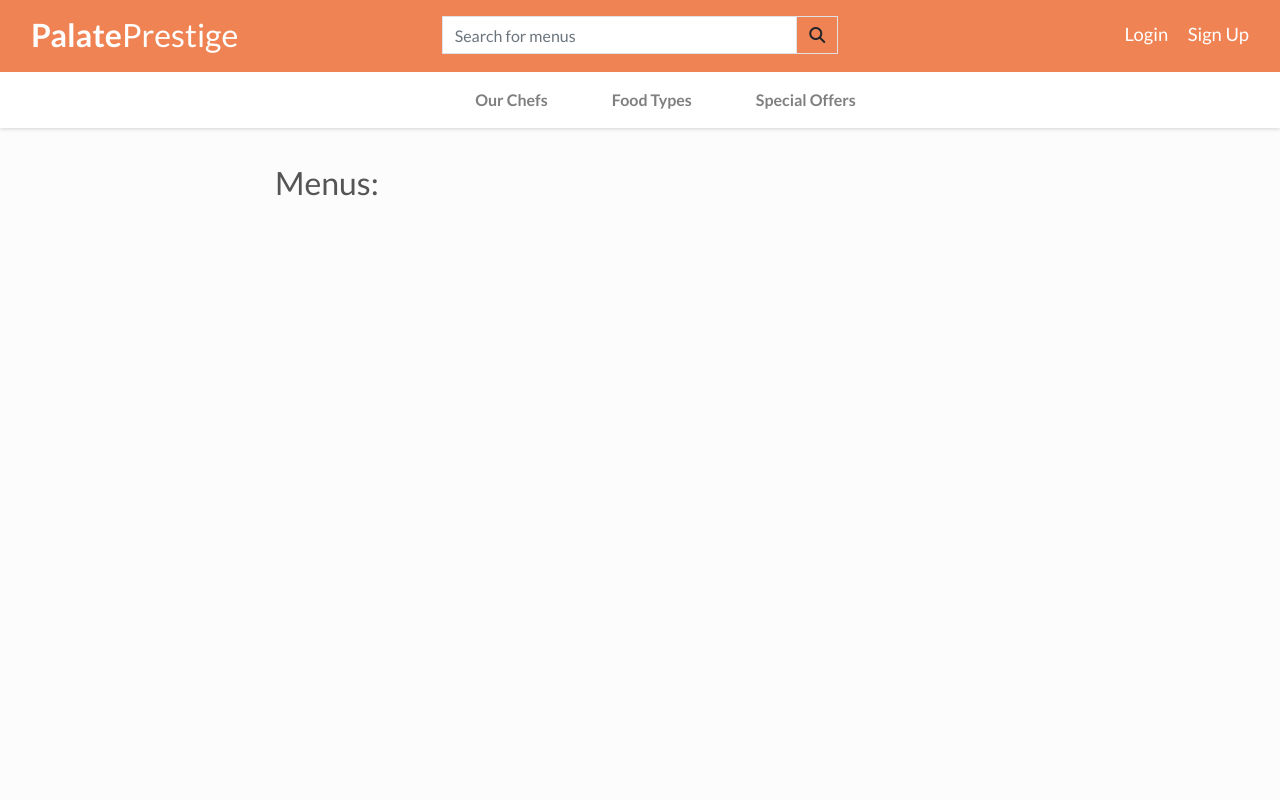
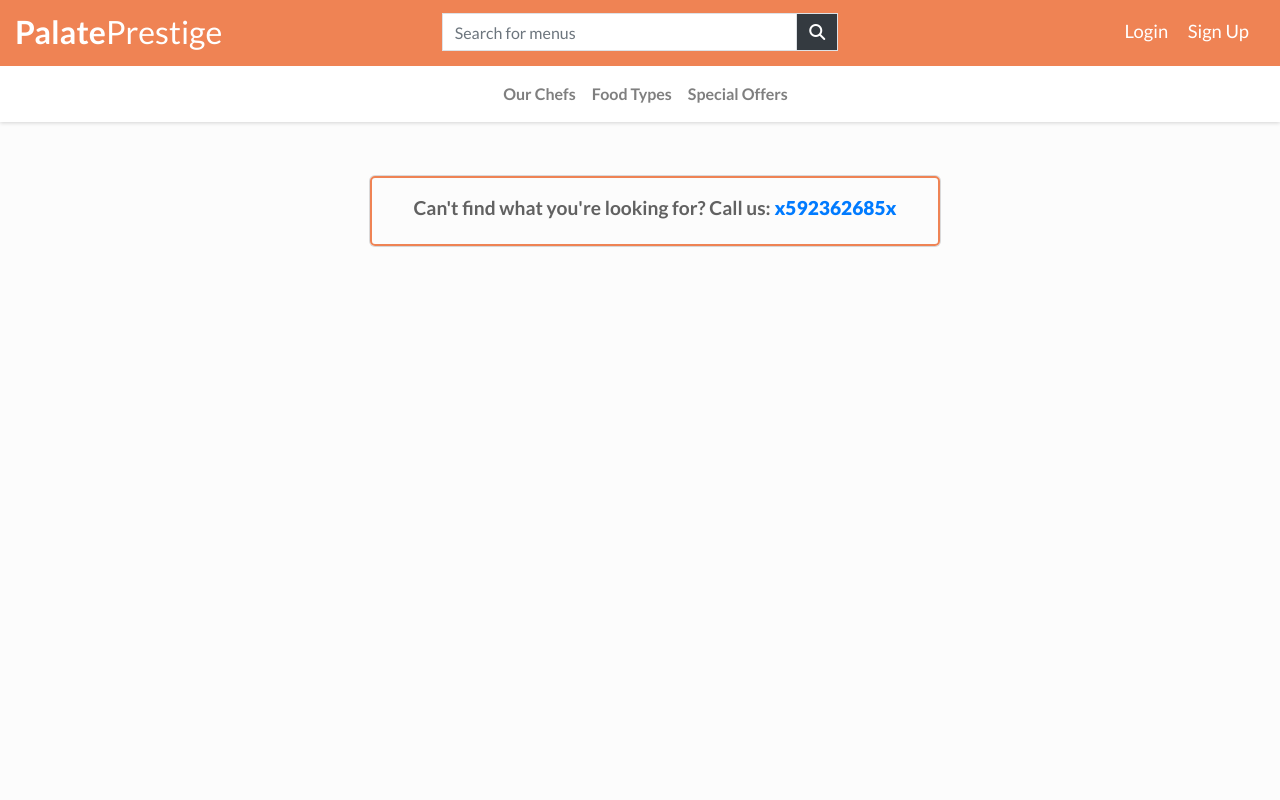
Before and after one commit to JiiXaa/PalatePrestige, a Django app: page /menus/ in a window 1280 px wide. Run offline with Django 3.2, Linux system fonts and the light colour scheme; data that the repository does not hold is empty; some libraries are stand-ins or nearby versions.

Commit message:
Styled the all menus page, and refactored bootstrap classes to work with version 5 instead of 4.

```diff
--- a/menus/templates/menus.html
+++ b/menus/templates/menus.html
@@ -2,49 +2,62 @@
 {% load static %}
 
 {% block extra_js %}
-    <!-- Chef's availability JS -->
-    <script src="{% static 'js/bookings/index.js' %}"></script>
 {% endblock %}
 
 {% block extra_css %}
 {% endblock %}
 
-{% block page_header %}
-  <div class="container header-container">
+{% block content %}
+<div class="overlay"></div>
+<div class="container mt-custom-10rem mt-custom-7rem">
     <div class="row">
-      <div class="col"></div>
+      <div class="col-10 col-lg-6 mx-auto mb-5 pt-3 call-cta">
+        <p class="text-center text-grey-dark">
+          Can't find what you're looking for? Call us:
+          <a href="tel:+x592362685x" class="text-primary"><strong>x592362685x</strong></a>
+        </p>
+      </div>
+        {% if user.is_authenticated and user.chef %}
+        <div class="col-12 text-center mb-4">
+            <a href="{% url 'add_menu' %}" class="btn btn-primary">Add Menu</a>
+        </div>
+        {% endif %}
+        <div class="card-deck">
+          {% for menu in all_menus %}
+            {% for dish in menu.dishes.all %}
+            <!-- Check if first main dish has an image. Only show cards that have image. -->
+              {% if forloop.counter == 1 and dish.image %}
+                <div class="col-12 col-md-6 mb-3">
+                  <div class="card chef-menu-card h-100" data-menu-id="{{ menu.id }}" data-menu-title="{{ menu.title }}" data-chef-id="{{ menu.chef.user_id }}" data-chef-first-name="{{ menu.chef.user.first_name }}" data-chef-last-name="{{ menu.chef.user.last_name }}" data-menu-price="{{ menu.price }}">
+                    <div class="card-body">
+                      <a href="{% url 'menu_detail' menu_id=menu.id %}">
+                        <h4 class="card-title">{{ menu.title|title }}</h4>
+                      </a>
+                      <div class="d-flex align-items-center mb-3">
+                        <div class="d-flex align-items-center mr-2">
+                          <i class="fas fa-star text-primary mr-1"></i>
+                          <span class="review-span " style="font-size: 1.15rem;">{{ menu.chef.average_rating }}</span>
+                        </div>
+                        <p class="mb-0" style="font-size: 1.15rem;">{{ menu.chef.user.first_name }} {{ menu.chef.user.last_name }}</p>
+                      </div>
+                      <p class="badge badge-pill badge-success p-2" style="font-size: 0.9rem;">{{ menu.menu_category|capfirst }}</p>
+                      <div class="border rounded p-3 mb-3">
+                        <p class="card-text">{{ menu.description|capfirst }}</p>
+                      </div>
+                      <div class="chef-menu-card-content mb-3">
+                        <img src="{{ dish.image.url }}" alt="{{ dish.name }}" class="img-fluid rounded" style="height: 200px; object-fit: cover;">
+                      </div>
+                      <p>From <span class="badge badge-pill badge-success p-2" style="font-size: 0.9rem;">&#163;{{ menu.price }}</span> pp</p>
+                      <a href="{% url 'chef_detail' chef_id=menu.chef.user_id %}" class="btn btn-primary">View Chef Profile</a>
                     </div>
                   </div>
-{% endblock %}
-
-{% block content %}
-  <div class="overlay"></div>
-  <div class="container fluid">
-    <div class="row">
-      <div class="col-12 col-md-6 col-lg-4 offset-lg-2">
-        <h2>Menus:</h2>
-        {% if user.is_authenticated and user.chef %}
-        <a href="{% url 'add_menu' %}" class="btn btn-primary">Add Menu</a>
+                </div>
               {% endif %}
-        {% for menu in all_menus %}
-          <div class="row">
-            <div class="col-12">
-              <a href="{% url 'menu_detail' menu_id=menu.id %}">
-                <div>
-                  <h2>{{ menu.title }}</h2>
-                  <p>{{ menu.description }}</p>
-                  {% for dish in menu.dishes.all %}
-                    <h3>{{ dish.name }}</h3>
-                    <p>{{ dish.category }}</p>
-                    <p>{{ dish.description }}</p>
             {% endfor %}
-                  <p>From &#163;{{ menu.price }} pp </p>
-                </div>
-              </a>
-            </div>
-        </div>
           {% endfor %}
         </div>
     </div>
 </div>
+
+
 {% endblock %}
--- a/static/css/base.css
+++ b/static/css/base.css
@@ -9,6 +9,7 @@
   --accent-color-text: #000000;
 
   --text-black: #000000;
+  --text-grey-dark: #616161;
 
   --card-border-radius: 5px;
   --card-box-shadow: rgba(99, 99, 99, 0.2) 0px 2px 8px 0px;
@@ -156,6 +157,21 @@
   color: #fff !important;
 }
 
+.text-grey-dark {
+  color: var(--text-grey-dark) !important;
+}
+
+.call-cta {
+  border: solid 2px var(--primary-color);
+  border-radius: 5px;
+  padding: 0.5rem 1rem 0.3rem;
+  font-size: 1.2rem;
+  font-weight: 600;
+  text-decoration: none;
+  box-shadow: rgba(0, 0, 0, 0.02) 0px 1px 3px 0px,
+    rgba(27, 31, 35, 0.15) 0px 0px 0px 1px;
+}
+
 .fa-xmark {
   cursor: pointer;
   color: #d32f2f;
@@ -165,9 +181,13 @@
   margin-top: 7rem;
 }
 
+.custom-dropdown {
+  min-width: 250px;
+}
+
 @media screen and (min-width: 768px) {
   .mt-custom-10rem {
-    margin-top: 10rem;
+    margin-top: 11rem;
   }
 }
 
--- a/templates/base.html
+++ b/templates/base.html
@@ -28,9 +28,7 @@
     {% block corejs %}
     <!-- TODO: Fix double imports of the Bootstrap before styling!!! -->
     <script src="https://kit.fontawesome.com/733177767a.js" crossorigin="anonymous"></script>
-    <script src="https://cdn.jsdelivr.net/npm/jquery@3.5.1/dist/jquery.slim.min.js" integrity="sha384-DfXdz2htPH0lsSSs5nCTpuj/zy4C+OGpamoFVy38MVBnE+IbbVYUew+OrCXaRkfj" crossorigin="anonymous"></script>
-    <script src="https://cdn.jsdelivr.net/npm/popper.js@1.16.1/dist/umd/popper.min.js" integrity="sha384-9/reFTGAW83EW2RDu2S0VKaIzap3H66lZH81PoYlFhbGU+6BZp6G7niu735Sk7lN" crossorigin="anonymous"></script>
-    <script src="https://cdn.jsdelivr.net/npm/bootstrap@4.6.2/dist/js/bootstrap.min.js" integrity="sha384-+sLIOodYLS7CIrQpBjl+C7nPvqq+FbNUBDunl/OZv93DB7Ln/533i8e/mZXLi/P+" crossorigin="anonymous"></script>
+
     <script src="https://cdn.jsdelivr.net/npm/@popperjs/core@2/dist/umd/popper.min.js"></script>
     <script src="https://cdn.jsdelivr.net/npm/bootstrap@5.1.3/dist/js/bootstrap.min.js"></script>
     {% endblock %}
@@ -45,16 +43,16 @@
     <header id="headernav" class="container-fluid fixed-top">
       <div id="topnav" class="row bg-white pt-lg-2 d-none d-lg-flex">
         <div class="col-12 col-lg-4 my-auto py-1 py-lg-0 text-center text-lg-left">
-          <a href="{% url 'home' %}" class="nav-link main-logo-link">
+          <a href="{% url 'home' %}" class="navbar-brand">
             <h2 class="logo-font text-white my-0"><strong>Palate</strong>Prestige</h2>
           </a>
         </div>
         <div class="col-12 col-lg-4 my-auto py-1 py-lg-0">
           <form method="GET" action="{% url 'menus' %}">
             <div class="input-group w-100">
-              <input type="text" name="q" placeholder="Search for menus" class="form-control border border-black rounded-0" >
+              <input type="text" name="q" placeholder="Search for menus" class="form-control border border-black rounded-0">
               <div class="input-group-append">
-                <button type="submit" class="form-control btn btn-black border border-black rounded-0">
+                <button type="submit" class="form-control btn btn-dark border border-black rounded-0">
                   <span class="icon">
                     <i class="fas fa-search"></i>
                   </span>
@@ -64,33 +62,33 @@
           </form>
         </div>
         <div class="col-12 col-lg-4 my-auto py-1 py-lg-0">
-          <ul class="list-inline list-unstyled text-center text-lg-right my-0">
+          <ul class="list-inline text-center text-lg-end my-0 d-flex">
             {% if request.user.is_authenticated %}
-            <li class="list-inline-item dropdown mr-2">
-              <a href="#" class="text-white nav-link" id="user-options" data-toggle="dropdown" aria-haspopup="true" aria-expanded="false">
+                <li class="list-inline-item dropdown mr-2 ml-auto">
+                    <a href="#" class="text-white nav-link" id="user-options" data-bs-toggle="dropdown" aria-haspopup="true">
                         <div class="text-center">
                             <i class="fas fa-user" style="font-size: 1.25rem;"></i>
                         </div>
                         <span class="d-none d-lg-inline-block" style="font-size: 1.15rem;">My Account</span>
                     </a>
-                <div class="dropdown-menu border-0" aria-labelledby="user-options">
+                    <ul class="dropdown-menu border-0" aria-labelledby="user-options">
                         {% if request.user.is_superuser %}
-                        <a href="#" class="dropdown-item">Admin</a>
+                            <li><a href="#" class="dropdown-item">Admin</a></li>
                         {% endif %}
                         {% if user.is_authenticated %}
                             {% if user|has_group:'Chef' %}
-                        <a href="{% url 'chef_detail' chef_id=user.id %}" class="dropdown-item">My Profile</a>
+                                <li><a href="{% url 'chef_detail' chef_id=user.id %}" class="dropdown-item">My Profile</a></li>
                             {% elif user|has_group:'Customer' %}
-                        <a href="{% url 'customer_detail' customer_id=user.id %}" class="dropdown-item">My Profile</a>
+                                <li><a href="{% url 'customer_detail' customer_id=user.id %}" class="dropdown-item">My Profile</a></li>
                             {% endif %}
                         {% endif %}
-                    <a href="#" class="dropdown-item">My Bookings</a>
-                    <a href="#" class="dropdown-item">My Reviews</a>
-                    <a href="{% url 'account_logout' %}" class="dropdown-item">Logout</a>
-                </div>
+                        <li><a href="#" class="dropdown-item">My Bookings</a></li>
+                        <li><a href="#" class="dropdown-item">My Reviews</a></li>
+                        <li><a href="{% url 'account_logout' %}" class="dropdown-item">Logout</a></li>
+                    </ul>
                 </li>
             {% else %}
-              <li class="list-inline-item" style="font-size: 1.15rem;">
+                <li class="list-inline-item ml-auto" style="font-size: 1.15rem;">
                     <a href="{% url 'account_login' %}" class="mr-3 text-white">Login</a>
                     <a href="{% url 'account_signup' %}" class="mr-3 text-white">Sign Up</a>
                 </li>
@@ -99,12 +97,13 @@
         </div>
       </div>
       <div class="row bg-white">
-        <nav class="navbar navbar-expand-lg navbar-light w-100">
+        <nav class="navbar navbar-expand-lg navbar-light d-flex justify-content-center align-items-center w-100">
           {% include "includes/mobile-top-header.html" %}
           {% include "includes/main-nav.html" %}
         </nav>
       </div>
     </header>
+
 
     {% if messages %}
     <div class="fixed-bottom">
--- a/templates/includes/main-nav.html
+++ b/templates/includes/main-nav.html
@@ -1,39 +1,39 @@
 <div class="collapse navbar-collapse" id="main-nav">
-  <ul class="navbar-nav w-auto mx-auto">
+    <ul class="navbar-nav mx-auto">
       <li class="nav-item dropdown">
-          <a class="logo-font font-weight-bold nav-link text-black mr-5" href="#" id="all-chefs-link" data-toggle="dropdown" aria-haspopup="true" aria-expanded="false">
+        <a class="logo-font font-weight-bold nav-link text-black me-5" href="#" id="all-chefs-link" data-bs-toggle="dropdown" aria-expanded="false">
           Our Chefs
         </a>
-          <div class="dropdown-menu border-0" aria-labelledby="all-chefs-link">
-              <a href="" class="dropdown-item">By Price</a>
-              <a href="" class="dropdown-item ">By Rating</a>
-              <a href="" class="dropdown-item ">By Category</a>
-              <a href="{% url 'chefs' %}" class="dropdown-item">All Chefs</a>
-          </div>
+        <ul class="dropdown-menu border-0" aria-labelledby="all-chefs-link">
+          <li><a href="#" class="dropdown-item">By Price</a></li>
+          <li><a href="#" class="dropdown-item">By Rating</a></li>
+          <li><a href="#" class="dropdown-item">By Category</a></li>
+          <li><a href="{% url 'chefs' %}" class="dropdown-item">All Chefs</a></li>
+        </ul>
       </li>
 
       <li class="nav-item dropdown">
-          <a class="logo-font font-weight-bold nav-link text-black mr-5" href="#" id="food-link" data-toggle="dropdown" aria-haspopup="true" aria-expanded="false">
+        <a class="logo-font font-weight-bold nav-link text-black me-5" href="#" id="food-link" data-bs-toggle="dropdown" aria-expanded="false">
           Food Types
         </a>
-          <div class="dropdown-menu border-0" aria-labelledby="clothing-link">
-              <a href="{% url 'menus'%}?category=Mediterranean" class="dropdown-item">Mediterranean</a>
-              <a href="{% url 'menus'%}?category=Indian" class="dropdown-item">Indian</a>
-              <a href="{% url 'menus'%}?category=Thai" class="dropdown-item">Thai</a>
-              <a href="{% url 'menus'%}?category=Japanese" class="dropdown-item">Japanese</a>
-              <a href="{% url 'menus'%}" class="dropdown-item">All types</a>
-          </div>
+        <ul class="dropdown-menu border-0" aria-labelledby="food-link">
+          <li><a href="{% url 'menus' %}?category=Mediterranean" class="dropdown-item">Mediterranean</a></li>
+          <li><a href="{% url 'menus' %}?category=Indian" class="dropdown-item">Indian</a></li>
+          <li><a href="{% url 'menus' %}?category=Thai" class="dropdown-item">Thai</a></li>
+          <li><a href="{% url 'menus' %}?category=Japanese" class="dropdown-item">Japanese</a></li>
+          <li><a href="{% url 'menus' %}" class="dropdown-item">All types</a></li>
+        </ul>
       </li>
 
       <li class="nav-item dropdown">
-          <a class="logo-font font-weight-bold nav-link text-black" href="#" id="specials-link" data-toggle="dropdown" aria-haspopup="true" aria-expanded="false">
+        <a class="logo-font font-weight-bold nav-link text-black" href="#" id="specials-link" data-bs-toggle="dropdown" aria-expanded="false">
           Special Offers
         </a>
-          <div class="dropdown-menu border-0" aria-labelledby="specials-link">
-              <a href="" class="dropdown-item">New Deals</a>
-              <a href="" class="dropdown-item">Last Minute</a>
-              <a href="" class="dropdown-item">All Specials</a>
-          </div>
+        <ul class="dropdown-menu border-0" aria-labelledby="specials-link">
+          <li><a href="#" class="dropdown-item">New Deals</a></li>
+          <li><a href="#" class="dropdown-item">Last Minute</a></li>
+          <li><a href="#" class="dropdown-item">All Specials</a></li>
+        </ul>
       </li>
     </ul>
   </div>
--- a/templates/includes/mobile-top-header.html
+++ b/templates/includes/mobile-top-header.html
@@ -1,30 +1,26 @@
 {% load static %}
 {% load group_filter %}
-<ul class="">
-  <li class="list-inline-item">
-    <a class="text-black nav-link d-block d-lg-none" href="#" id="mobile-search" data-toggle="dropdown" aria-haspopup="true" aria-expanded="false">
+<ul class="list-inline mb-0">
+    <li class="list-inline-item dropdown">
+        <a class="text-black nav-link d-block d-lg-none" href="#" id="mobile-search" data-bs-toggle="dropdown" aria-expanded="false">
             <div class="text-center">
                 <div><i class="fas fa-search fa-lg"></i></div>
                 <p class="my-0">Search</p>
             </div>
         </a>
-    <div class="dropdown-menu border-0 w-100 p-3 rounded-0 my-0" aria-labelledby="mobile-search">
-        <form class="form" method="GET" action="">
-            <div class="input-group w-100">
-                <input class="form-control border border-black rounded-0" type="text" name="q" placeholder="Search our site">
-                <div class="input-group-append">
-                    <button class="form-control form-control btn btn-black border border-black rounded-0" type="submit">
-                        <span class="icon">
+        <div class="dropdown-menu custom-dropdown border-0 w-100 p-3 rounded-0 my-0" aria-labelledby="mobile-search">
+            <form class="form d-flex" method="GET" action="">
+              <div class="input-group">
+                <input class="form-control form-control-sm border border-black rounded-0" type="text" name="q" placeholder="Search our site">
+                <button class="btn btn-black border border-black rounded-0 d-flex align-items-center" type="submit">
                   <i class="fas fa-search"></i>
-                        </span>
                 </button>
-                </div>
               </div>
             </form>
           </div>
     </li>
     <li class="list-inline-item dropdown">
-    <a class="text-black nav-link d-block d-lg-none" href="#" id="user-options" data-toggle="dropdown" aria-haspopup="true" aria-expanded="false">
+        <a class="text-black nav-link d-block d-lg-none" href="#" id="user-options" data-bs-toggle="dropdown" aria-expanded="false">
             <div class="text-center">
                 <div><i class="fas fa-user fa-lg"></i></div>
                 <p class="my-0">Browse</p>
@@ -50,7 +46,7 @@
     </li>
     {% if request.user.is_authenticated and user|has_group:'Customer'%}
         <li class="list-inline-item">
-        <button id="openMobileBookingModalBtn" class="btn btn-link nav-link d-block d-lg-none" data-toggle="modal" data-target="#mobileBookingModal">
+            <button id="openMobileBookingModalBtn" class="btn btn-link nav-link d-block d-lg-none" data-bs-toggle="modal" data-bs-target="#mobileBookingModal">
                 <div class="text-center">
                     <div><i class="fas fa-shopping-bag fa-lg"></i></div>
                     <p class="my-0">
```
Also changed, not shown: bookings/static/js/index.js (+8 -6 lines), users/templates/chefs/chef_detail.html (+6 -3 lines). Lines whose indentation alone changed are shown as unchanged.
